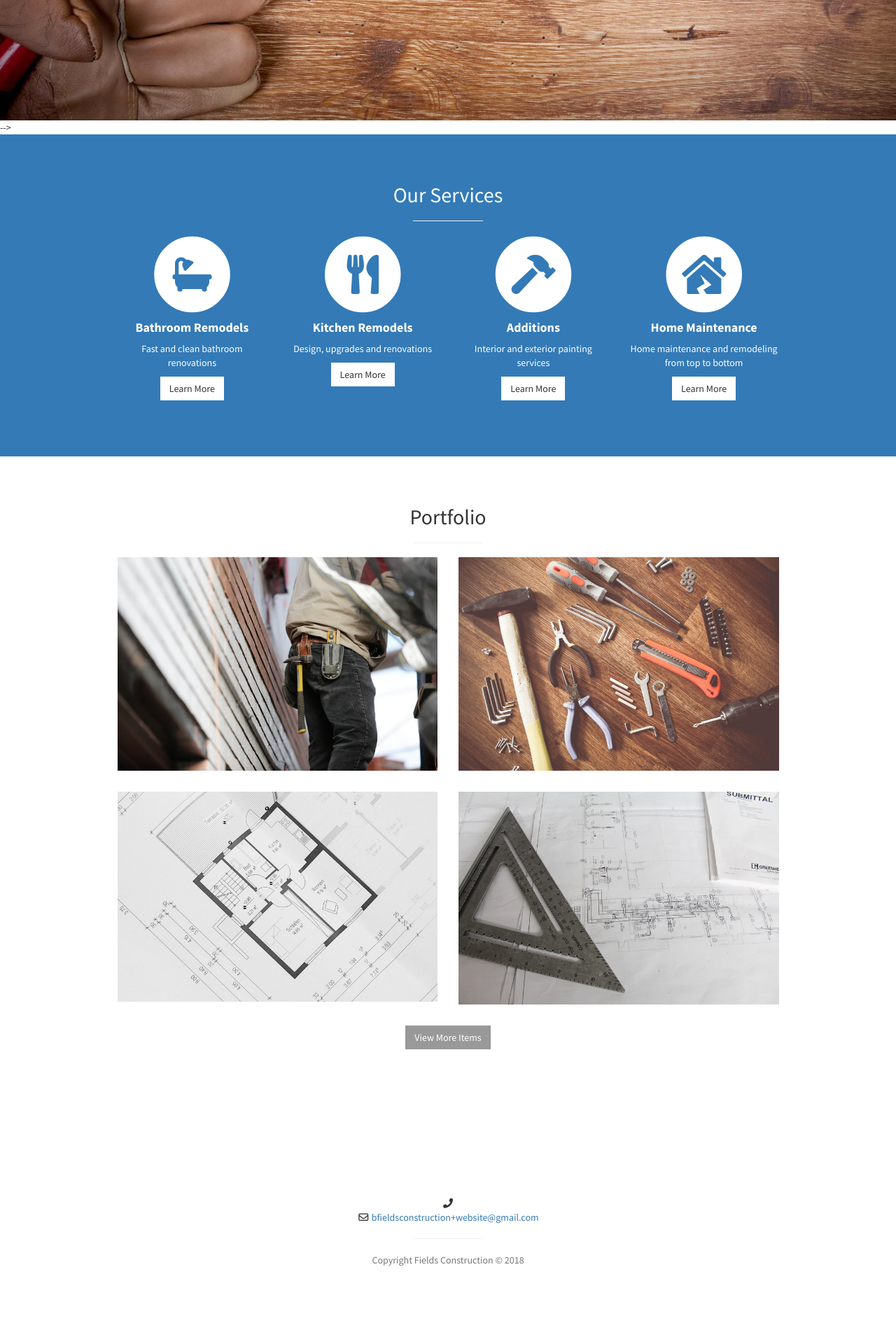
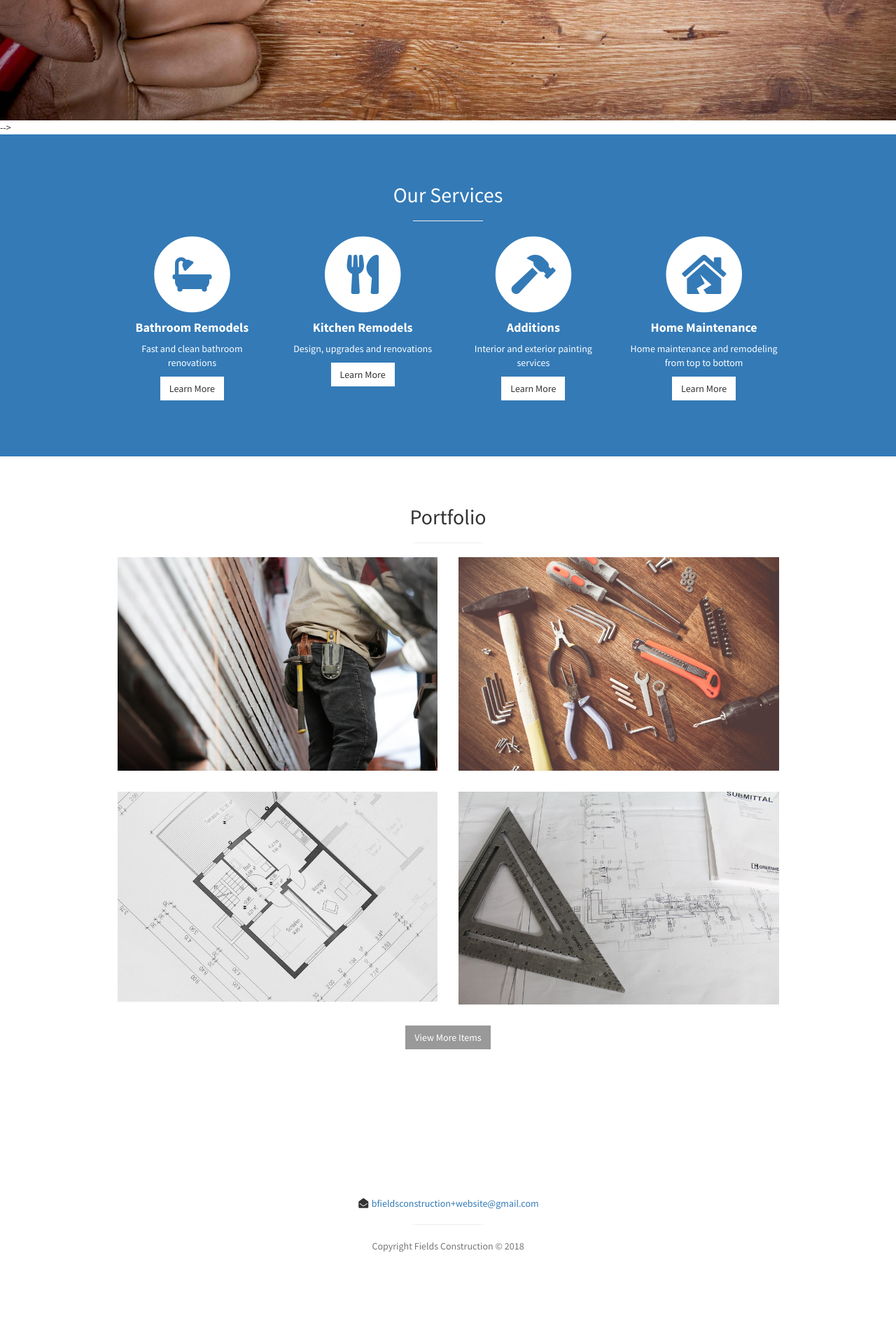
Before and after one commit to bfieldsconstruction/bfieldsconstruction.github.io, a Jekyll site: the page built from index.html, in a window 1280 px wide. Shown: the part 728-2648 px from the top of the page at 70% size. Built offline with Jekyll 4.4.1, drawn with Linux system fonts in a browser that asks for light colours; nearby versions of some CDN libraries; library files that are not in the unit come from our copies.

Commit message:
icon changes

```diff
--- a/_includes/footer.html
+++ b/_includes/footer.html
@@ -10,8 +10,8 @@
           {% endfor %}
         </p>
         <ul class="list-unstyled">
-          <li><i class="fa fa-phone fa-fw"></i> {{ site.telephone }}</li>
-          <li><i class="fa fa-envelope-o fa-fw"></i>  <a href="mailto:{{ site.email }}?subject=More%20info">{{ site.email }}</a>
+          <!--<li><i class="fa fa-phone fa-fw"></i> {{ site.telephone }}</li>-->
+          <li><i class="fa fa-envelope-open fa-fw"></i>  <a href="mailto:{{ site.email }}?subject=More%20info">{{ site.email }}</a>
           </li>
         <hr class="small">
         <p class="text-muted">Copyright Fields Construction &copy; {{ site.copyright }} 20{{ site.time | date: '%y' }}</p>
```
